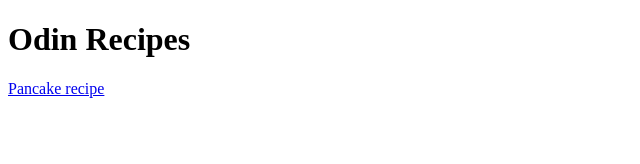
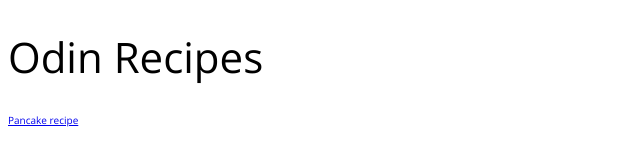
Before and after one commit to WreckitHUN/odin-recipes, a plain HTML site: page index.html in a window 1280 px wide. Shown: the whole page, without its empty margins (0-640 px from the left). Drawn offline with nearby package versions, Linux system fonts and the light colour scheme.

Commit message:
Creating Typhography.

```diff
--- a/index.html
+++ b/index.html
@@ -3,10 +3,17 @@
   <head>
     <meta charset="UTF-8" />
     <meta name="viewport" content="width=device-width, initial-scale=1.0" />
+    <link rel="preconnect" href="https://fonts.googleapis.com" />
+    <link rel="preconnect" href="https://fonts.gstatic.com" crossorigin />
+    <link
+      href="https://fonts.googleapis.com/css2?family=Open+Sans:ital,wght@0,300..800;1,300..800&display=swap"
+      rel="stylesheet"
+    />
+    <link rel="stylesheet" href="styles/styles.css" />
     <title>Document</title>
   </head>
   <body>
-    <h1>Odin Recipes</h1>
+    <div class="header"><h1>Odin Recipes</h1></div>
     <a href="recipes/pancake.html">Pancake recipe</a>
   </body>
 </html>
--- /dev/null
+++ b/styles/styles.css
@@ -0,0 +1,32 @@
+*, *::after, *::before{
+    box-sizing: border-box;
+}
+
+html{
+    font-size: 62.5%;
+    font-family: "Open Sans", sans-serif;
+}
+
+/* Typography */
+
+h1{
+    font-size: 2.7rem;
+    font-weight: 400;
+}
+
+p{
+    font-size: 1.8rem;
+}
+
+/* Laptop */
+@media screen and (min-width: 1024px) {
+
+    h1{
+        font-size: 4.2rem;
+    }
+
+    p{
+        font-size: 1.3rem;
+    }
+
+}
```
